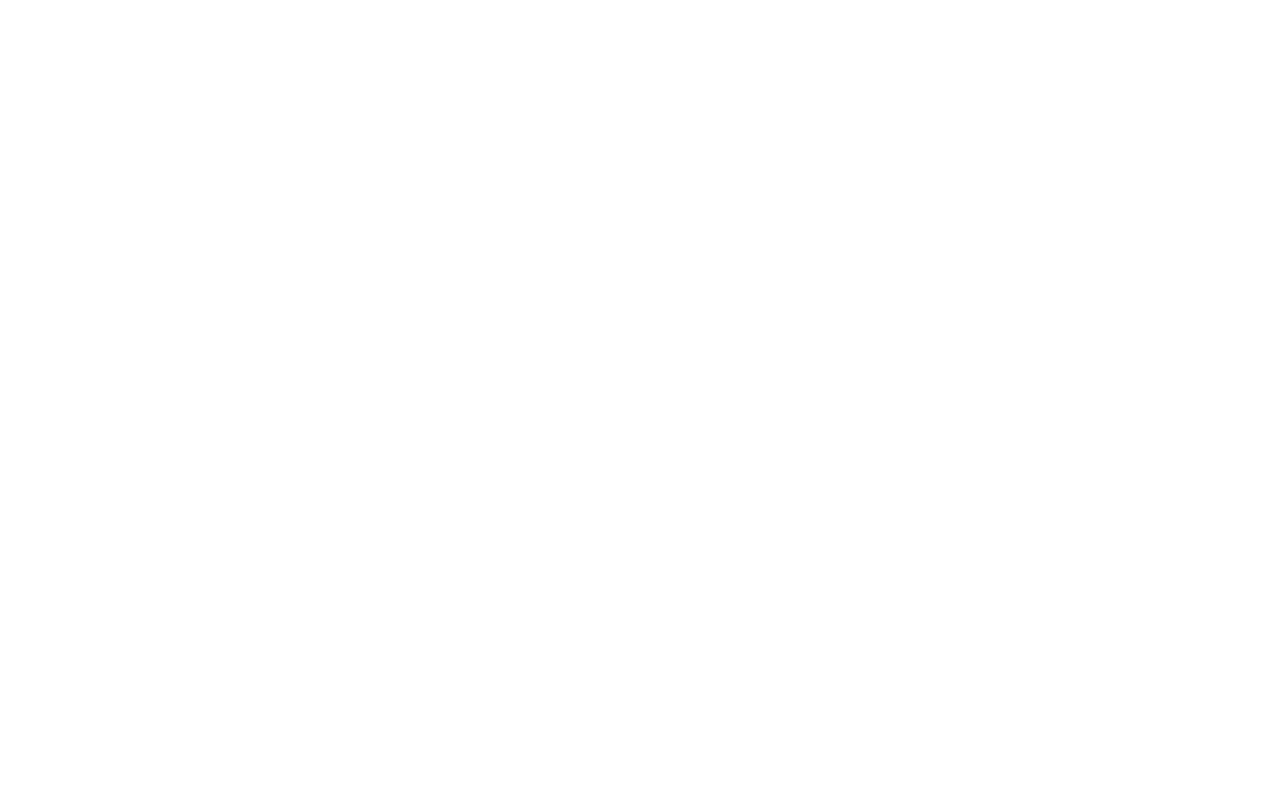
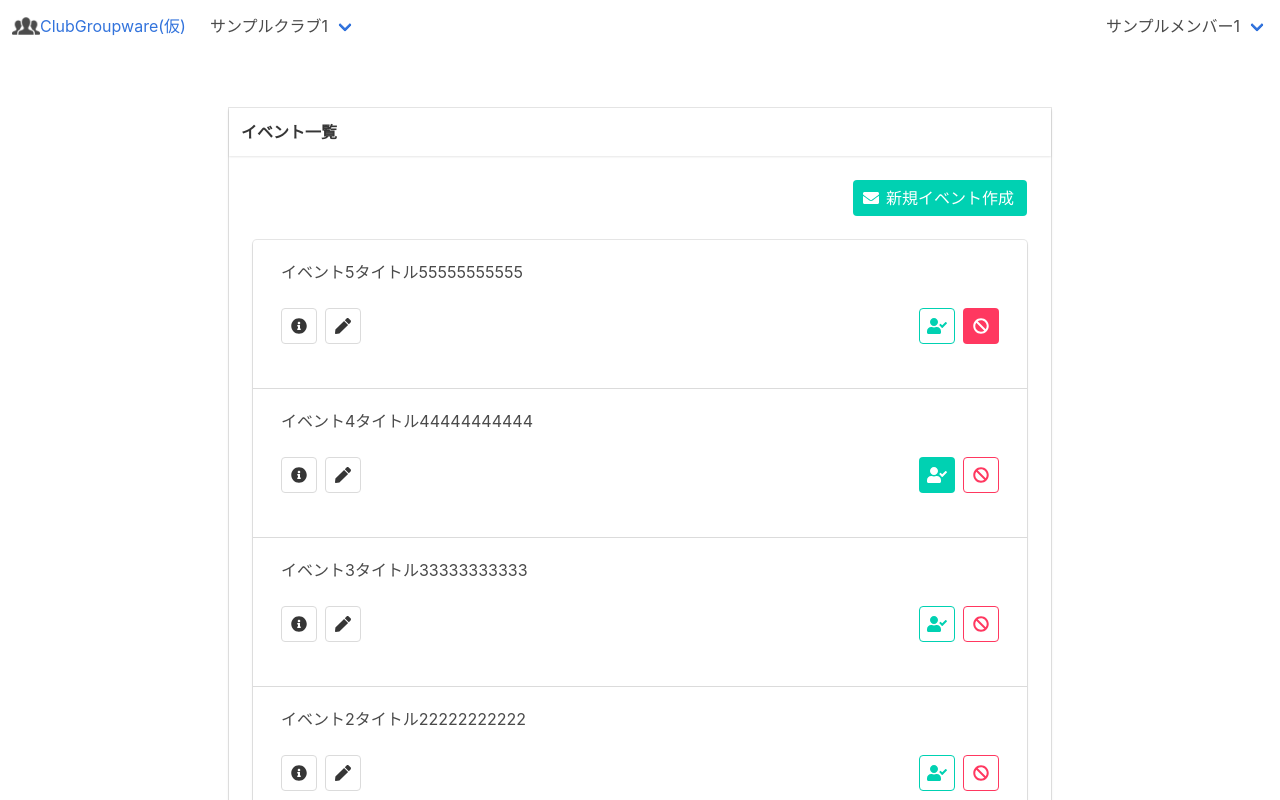
Before and after one commit to kojimain/club-groupware-mock, a Vue app: page /member/clubs/new in a window 1280 px wide. Shown: the top 800 px of the page. Built offline with nearby package versions, Linux system fonts and the light colour scheme.

Commit message:
/member/clubs/:club_id

```diff
--- /dev/null
+++ b/src/components/member/Modal.vue
@@ -0,0 +1,15 @@
+<template>
+  <transition name="modal">
+    <div class="modal">
+      <div class="modal-background"></div>
+      <div class="modal-content">
+        <slot name="modal-content" />
+      </div>
+      <button
+        class="modal-close is-large"
+        aria-label="close"
+        @click="$emit('close')"
+      />
+    </div>
+  </transition>
+</template>
--- /dev/null
+++ b/src/components/member/clubs/_id/Header.vue
@@ -0,0 +1,42 @@
+<template>
+  <Header>
+    <div slot="navbar-start" class="navbar-start">
+      <div class="navbar-item has-dropdown is-hoverable">
+        <a href="/member/clubs/123" class="navbar-link">
+          サンプルクラブ1
+        </a>
+        <div class="navbar-dropdown">
+          <a href="/member/clubs/123" class="navbar-item is-active">
+            サンプルクラブ1
+          </a>
+          <a href="/member/clubs/123" class="navbar-item">
+            サンプルクラブ2
+          </a>
+          <a href="/member/clubs/123" class="navbar-item">
+            サンプルクラブ3
+          </a>
+          <a href="/member/clubs/new" class="navbar-item">
+            新規クラブ作成
+          </a>
+          <hr class="navbar-divider" />
+          <a href="/member/clubs/123/members" class="navbar-item">
+            メンバー一覧
+          </a>
+          <a href="/member/clubs/123/edit" class="navbar-item">
+            クラブ編集
+          </a>
+        </div>
+      </div>
+    </div>
+  </Header>
+</template>
+
+<script>
+import Header from "@/components/member/Header";
+
+export default {
+  components: {
+    Header
+  }
+};
+</script>
--- /dev/null
+++ b/src/components/member/clubs/_id/index/Event.vue
@@ -0,0 +1,100 @@
+<template>
+  <article class="list-item">
+    <div class="column">
+      {{ event.title }}
+    </div>
+    <div class="column is-clearfix">
+      <div class="buttons is-pulled-left">
+        <a class="button" @click="showEventModal = true">
+          <span class="icon is-small">
+            <i class="fas fa-info-circle"></i>
+          </span>
+        </a>
+        <a class="button" href="/member/clubs/123/events/123/edit">
+          <span class="icon is-small">
+            <i class="fas fa-pen"></i>
+          </span>
+        </a>
+      </div>
+      <div class="buttons is-pulled-right">
+        <a
+          class="button is-primary"
+          :class="{ 'is-outlined': !isAttendance }"
+          @click="toggleAttendance()"
+        >
+          <span class="icon is-medium">
+            <i class="fas fa-user-check"></i>
+          </span>
+        </a>
+        <a
+          class="button is-danger"
+          :class="{ 'is-outlined': !isAbsence }"
+          @click="toggleAbsence()"
+        >
+          <span class="icon is-medium">
+            <i class="fas fa-ban"></i>
+          </span>
+        </a>
+      </div>
+    </div>
+    <Modal
+      :class="{ 'is-active': showEventModal }"
+      @close="showEventModal = false"
+    >
+      <div slot="modal-content">
+        <div class="box is-clearfix">
+          <h3 class="subtitle">{{ event.title }}</h3>
+          <p class="content">
+            {{ event.body }}
+          </p>
+        </div>
+      </div>
+    </Modal>
+  </article>
+</template>
+
+<script>
+import Modal from "@/components/member/Modal";
+
+export default {
+  props: {
+    event: {
+      type: Object,
+      default() {}
+    }
+  },
+  components: {
+    Modal
+  },
+  data() {
+    return {
+      showEventModal: false
+    };
+  },
+  computed: {
+    isAttendance() {
+      return this.event.answer === "attendance";
+    },
+    isAbsence() {
+      return this.event.answer === "absence";
+    }
+  },
+  methods: {
+    toggleAttendance() {
+      const ans = this.event.answer !== "attendance" ? "attendance" : "pending";
+      this.setAnswer(ans);
+    },
+    toggleAbsence() {
+      const ans = this.event.answer !== "absence" ? "absence" : "pending";
+      this.setAnswer(ans);
+    },
+    setAnswer(ans) {
+      // mutation
+      // TODO
+
+      // set ans to this.event
+      this.event.answer = `${ans}`;
+    }
+  }
+};
+</script>
--- /dev/null
+++ b/src/layouts/member/clubs/_id.vue
@@ -0,0 +1,34 @@
+<template>
+  <div id="wrap">
+    <Header />
+    <main>
+      <RouterView />
+    </main>
+    <Footer />
+  </div>
+</template>
+
+<script>
+import Header from "@/components/member/clubs/_id/Header";
+import Footer from "@/components/Footer";
+
+export default {
+  components: {
+    Header,
+    Footer
+  }
+};
+</script>
+
+<style scoped>
+/* sticky footer // */
+#wrap {
+  display: flex;
+  min-height: 100vh;
+  flex-direction: column;
+}
+main {
+  flex: 1;
+}
+/* // sticky footer */
+</style>
--- /dev/null
+++ b/src/pages/member/clubs/_id/index.vue
@@ -0,0 +1,79 @@
+<template>
+  <div class="container">
+    <section class="section">
+      <div class="columns is-centered">
+        <div class="column is-9">
+          <div class="card">
+            <div class="card-header">
+              <h3 class="card-header-title">イベント一覧</h3>
+            </div>
+            <div class="card-content">
+              <div class="content is-clearfix">
+                <div class="buttons is-pulled-right">
+                  <a
+                    class="button is-primary"
+                    href="/member/clubs/123/events/new"
+                  >
+                    <span class="icon is-medium">
+                      <i class="fas fa-envelope"></i>
+                    </span>
+                    <span>新規イベント作成</span>
+                  </a>
+                </div>
+              </div>
+              <div class="list">
+                <Event v-for="event in events" :key="event.id" :event="event" />
+              </div>
+            </div>
+          </div>
+        </div>
+      </div>
+    </section>
+  </div>
+</template>
+
+<script>
+import Event from "@/components/member/clubs/_id/index/Event";
+
+export default {
+  components: {
+    Event
+  },
+  data() {
+    return {
+      events: [
+        {
+          id: 5,
+          title: "イベント5タイトル55555555555",
+          body: "イベント5本文55555\n55555",
+          answer: "absence"
+        },
+        {
+          id: 4,
+          title: "イベント4タイトル44444444444",
+          body: "イベント4本文44444\n44444",
+          answer: "attendance"
+        },
+        {
+          id: 3,
+          title: "イベント3タイトル33333333333",
+          body: "イベント3本文33333\n33333",
+          answer: "pending"
+        },
+        {
+          id: 2,
+          title: "イベント2タイトル22222222222",
+          body: "イベント2本文22222\n22222",
+          answer: "pending"
+        },
+        {
+          id: 1,
+          title: "イベント1タイトル11111111111",
+          body: "イベント1本文11111\n11111",
+          answer: "pending"
+        }
+      ]
+    };
+  }
+};
+</script>
```
Also changed, not shown: src/router.js (+12 -0 lines).
